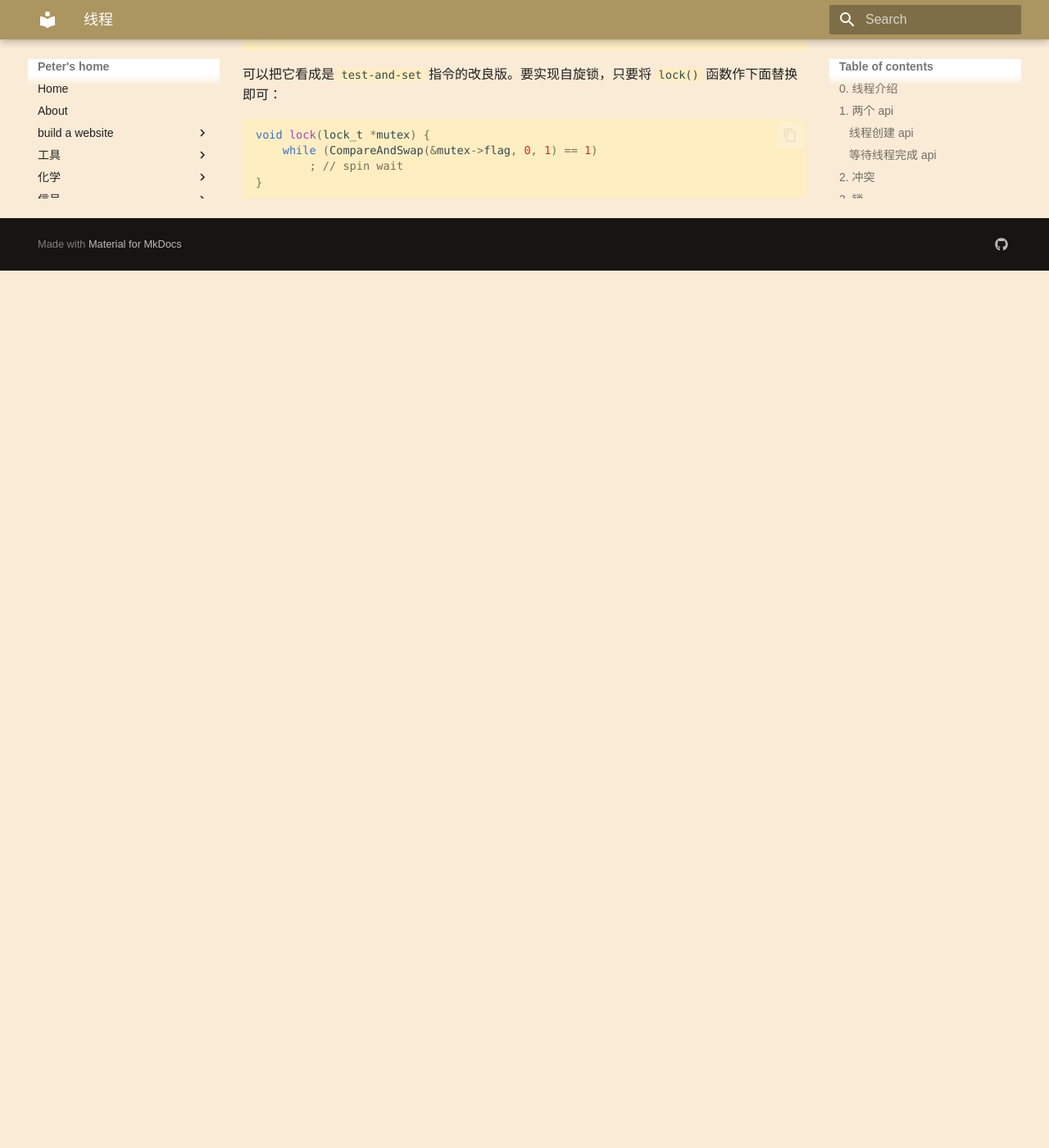
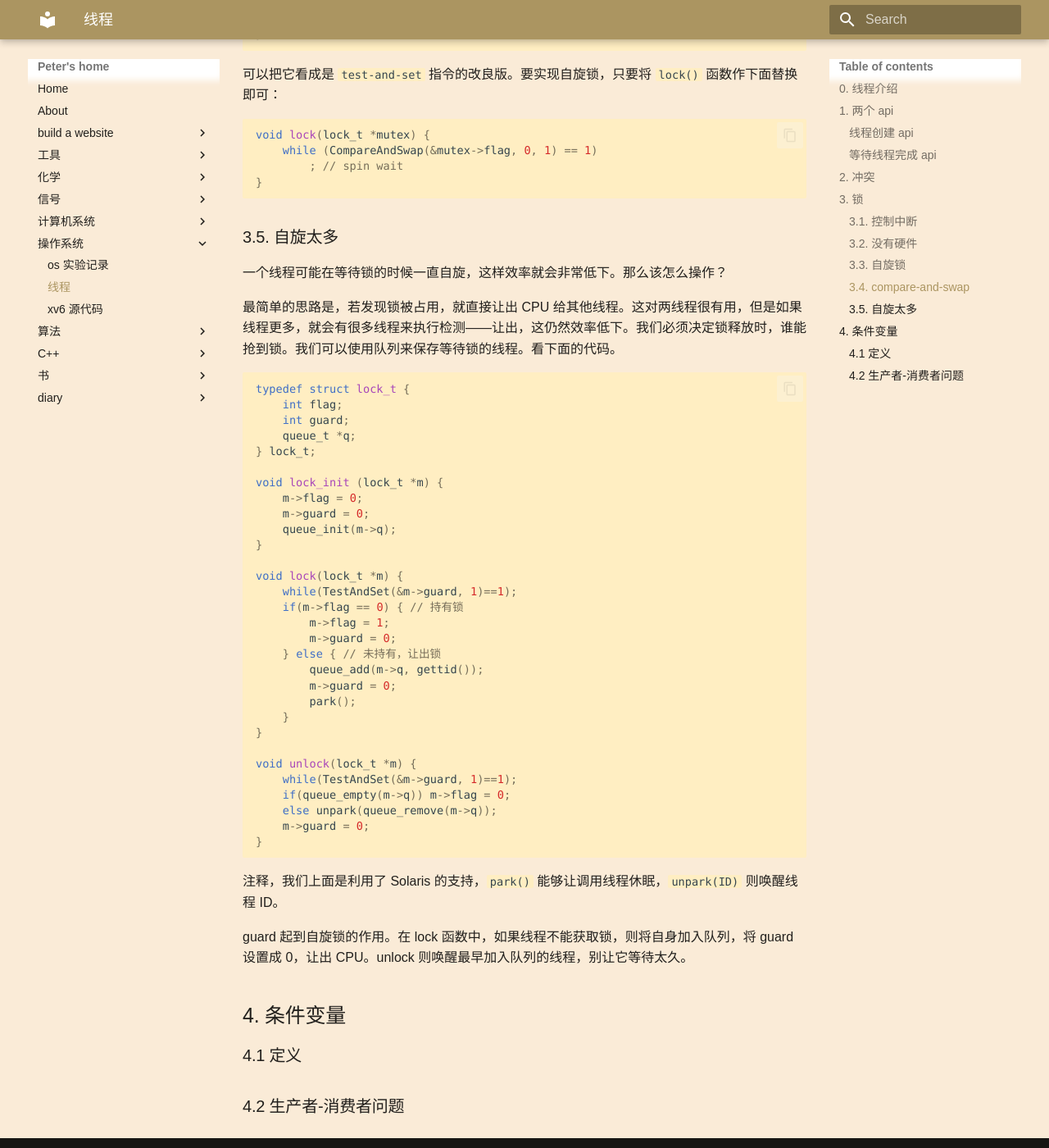
Before and after one commit to peter5723/peter5723.github.io, an MkDocs documentation site: the page built from docs/os/thread.md, in a window 1280 px wide and 1400 px high, scrolled down 5581 px. Shown: the whole window at 82% size. Built offline with MkDocs 1.6.1 and Material for MkDocs 9.7.7, drawn with Linux system fonts in a browser that asks for light colours; some web fonts are replaced; a style sheet for code colours, icons or effects is not loaded; before the commit the page ends 5911 px from its top, so only the background shows below that; some of the changed text lies outside the part shown.

Commit message:
add lab5

````diff
--- a/docs/os/thread.md
+++ b/docs/os/thread.md
@@ -112,7 +112,7 @@ unlock(&mutex);
 
 锁要怎么实现呢？首先介绍评价方案：互斥、公平和性能。下面介绍实现的方案。
 
-### 1. 控制中断
+### 3.1. 控制中断
 
 ```c
 void lock() {
@@ -126,7 +126,7 @@ void unlock() {
 
 很简单，把中断关了就没人能进来了。当然关中断缺点怎样就不多说了。
 
-### 2. 没有硬件
+### 3.2. 没有硬件
 
 基于一系列原因，系统设计者让硬件支持锁。我们来看代码，没有硬件的支持会怎样呢？
 
@@ -176,7 +176,7 @@ void unlock(lock_t *mutex) {
 
 如表格所示，只要中断位置合适，两个线程都能够进入临界区。这是为什么呢？我们设置锁是为了保证只有一个线程能进入临界区，线程的切换是由中断控制的。但是现在我们的锁也受到中断的控制，本质上也可以说是“临界区”。要解决这个问题，就是实现上面提到的“原子性”。
 
-### 3. 自旋锁
+### 3.3. 自旋锁
 
 所以我们需要硬件的帮助来设计自旋锁（在循环中判断就叫自旋）。硬件设计者给我们设计的指令是 test-and-set（测试并设置）。它的伪代码大概是：
 
@@ -228,7 +228,7 @@ while (TestAndSet(&mutex->flag, 1) == 1)
 自旋锁总算是正确的了，但是它不公平，会导致饿死，因为一个线程可能永远占用着临界区。
 
 
-### 4. compare-and-swap
+### 3.4. compare-and-swap
 
 前面我们使用了 `test-and-set` 指令来实现自旋锁，而有些系统提供的硬件指令是 `compare-and-swap`。它的伪代码大致是：
 
@@ -249,3 +249,54 @@ void lock(lock_t *mutex) {
         ; // spin wait
 }
 ```
+
+### 3.5. 自旋太多
+
+一个线程可能在等待锁的时候一直自旋，这样效率就会非常低下。那么该怎么操作？
+
+最简单的思路是，若发现锁被占用，就直接让出 CPU 给其他线程。这对两线程很有用，但是如果线程更多，就会有很多线程来执行检测——让出，这仍然效率低下。我们必须决定锁释放时，谁能抢到锁。我们可以使用队列来保存等待锁的线程。看下面的代码。
+
+```c
+typedef struct lock_t {
+    int flag;
+    int guard;
+    queue_t *q;
+} lock_t;
+
+void lock_init (lock_t *m) {
+    m->flag = 0;
+    m->guard = 0;
+    queue_init(m->q);
+}
+
+void lock(lock_t *m) {
+    while(TestAndSet(&m->guard, 1)==1);
+    if(m->flag == 0) { // 持有锁
+        m->flag = 1;
+        m->guard = 0;
+    } else { // 未持有，让出锁
+        queue_add(m->q, gettid());
+        m->guard = 0;
+        park();
+    }
+}
+
+void unlock(lock_t *m) {
+    while(TestAndSet(&m->guard, 1)==1);
+    if(queue_empty(m->q)) m->flag = 0;
+    else unpark(queue_remove(m->q));
+    m->guard = 0;
+}
+```
+
+注释，我们上面是利用了 Solaris 的支持，`park()` 能够让调用线程休眠，`unpark(ID)` 则唤醒线程 ID。
+
+guard 起到自旋锁的作用。在 lock 函数中，如果线程不能获取锁，则将自身加入队列，将 guard 设置成 0，让出 CPU。unlock 则唤醒最早加入队列的线程，别让它等待太久。
+
+
+## 4. 条件变量
+
+
+### 4.1 定义
+
+### 4.2 生产者-消费者问题
````
Also changed, not shown: docs/os/osnote.md (+27 -1 lines), docs/os/src.md (+10 -1 lines).
